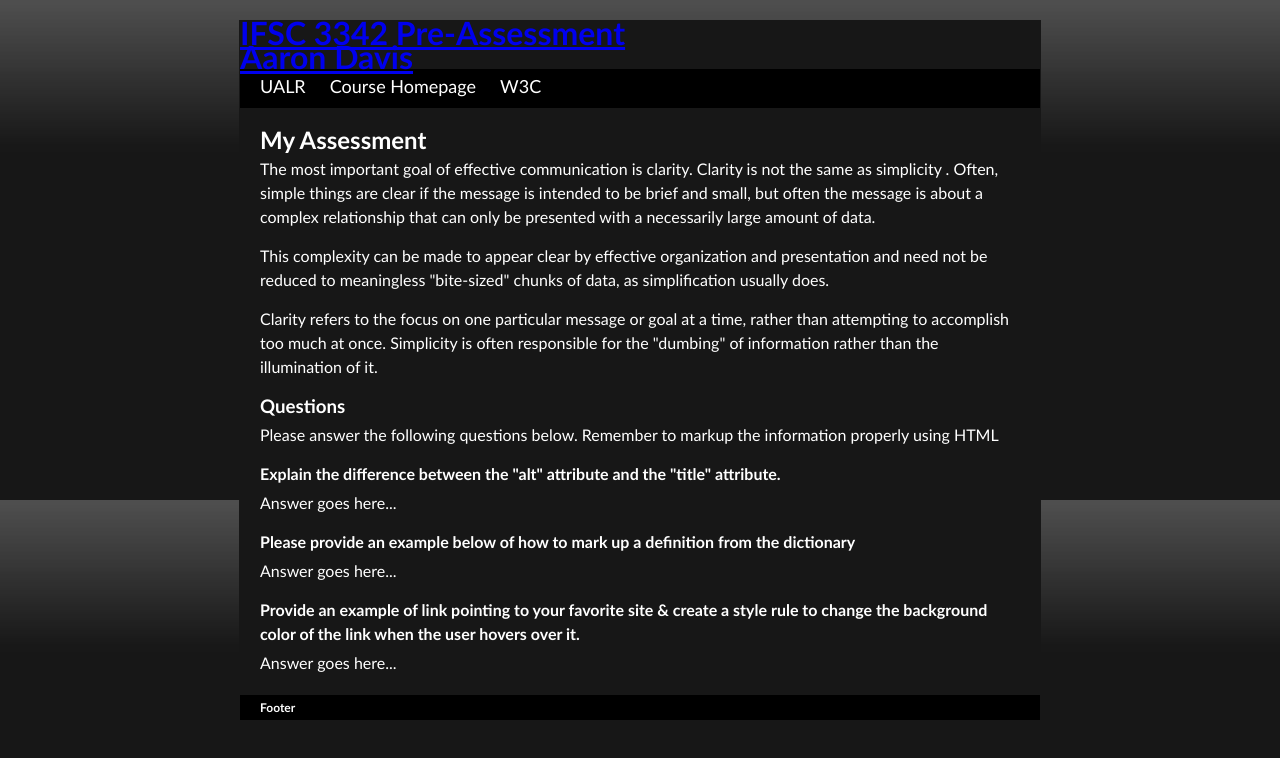
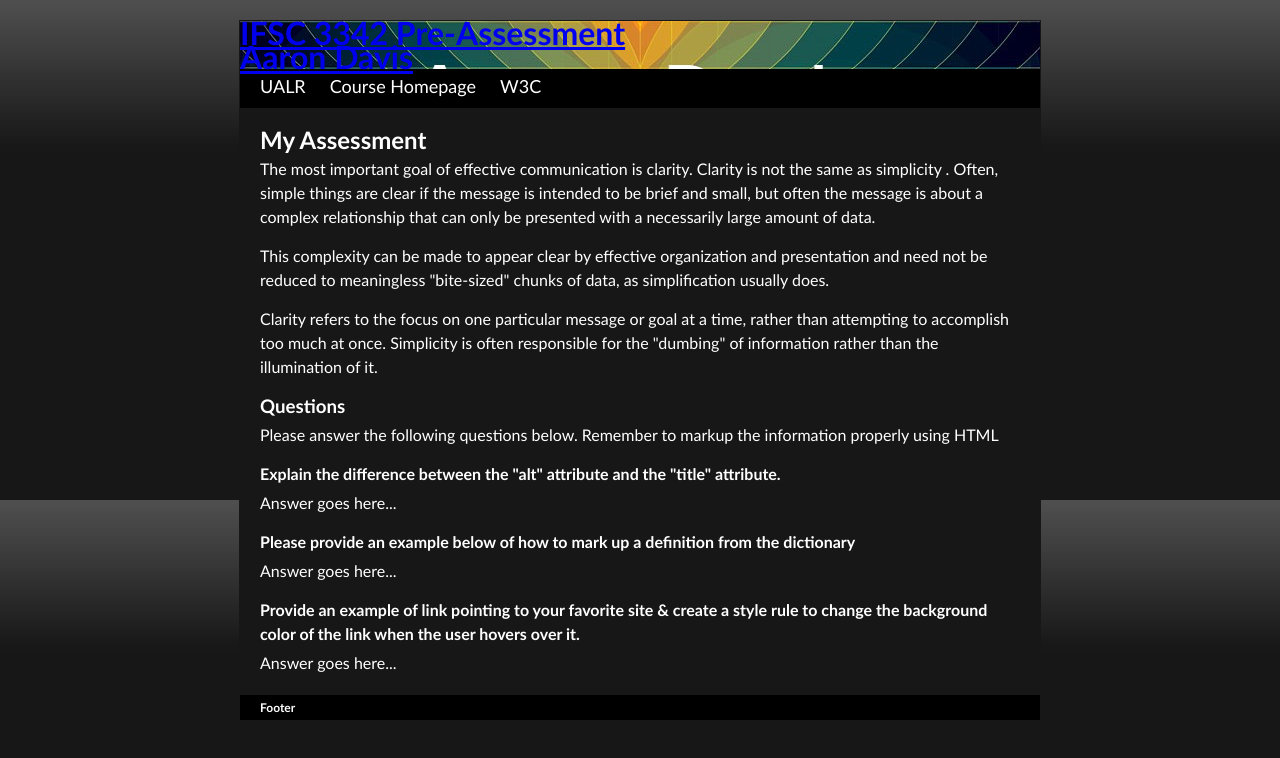
Before and after one commit to aarondavis11427/ifsc-3342, a plain HTML site: page index.html in a window 1280 px wide. Drawn offline with Linux system fonts and the light colour scheme.

Commit message:
Update screen.css

```diff
--- a/pre-assessment/assets/css/screen.css
+++ b/pre-assessment/assets/css/screen.css
@@ -22,6 +22,7 @@ body {
  	color: #FFF;
 }
 #header {
+	background-image: url("../resources/assessment-5.jpg");
 }
 #header h1 a {
 }
```
